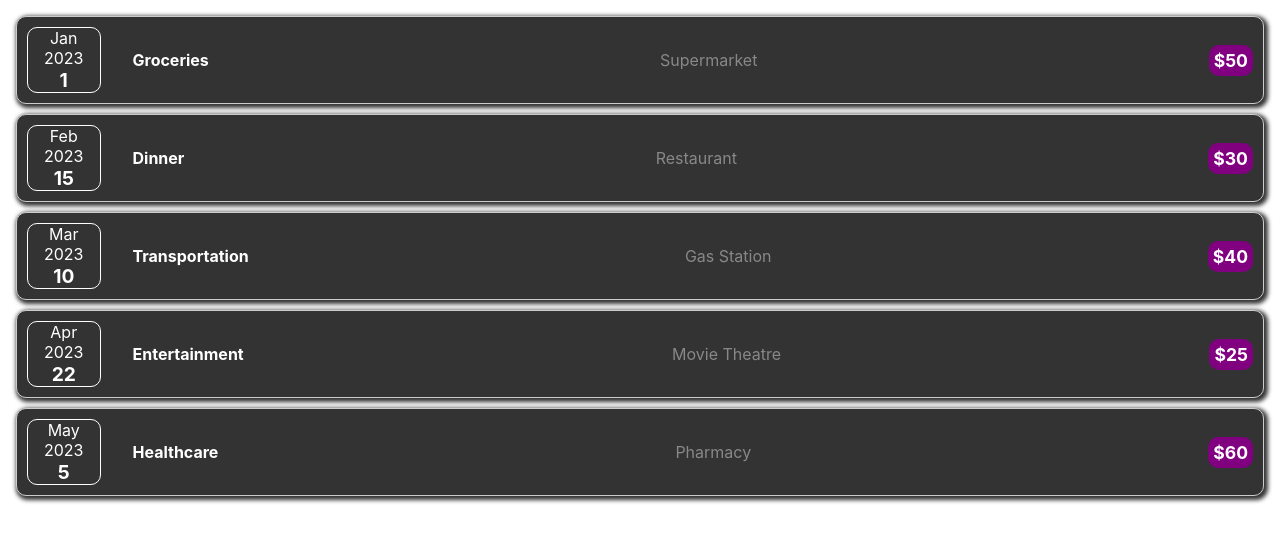
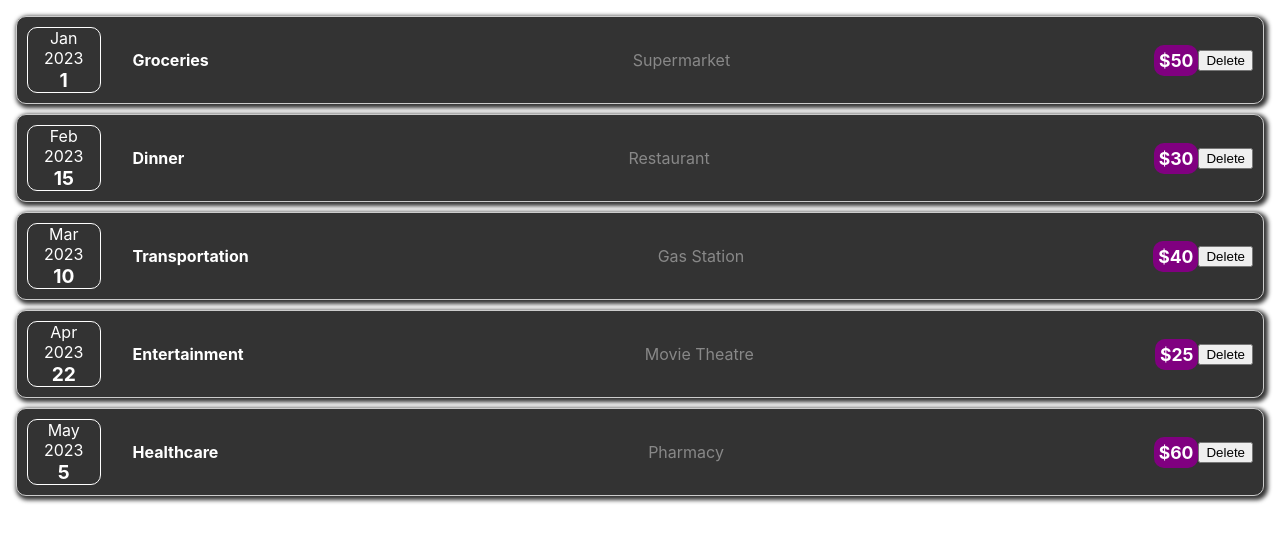
Before and after one commit to venukommineni615/Expense-app, a React (Create React App) app: page / in a window 1280 px wide. Shown: the top 542 px of the page. Built offline with nearby package versions, Linux system fonts and the light colour scheme.

Commit message:
delete button is added

```diff
--- a/src/components/Expenses/ExpenseItems.js
+++ b/src/components/Expenses/ExpenseItems.js
@@ -2,12 +2,16 @@ import "./ExpenseItems.css"
 import ExpenseDate from "./ExpenseDate"
 import ExpenseDetails from "./ExpenseDetails"
 const ExpenseItems=(props)=>{
+    const deleteElement=(event)=>{
+        event.target.parentElement.remove()
+    }
     return(
         <div className='expense-item'>
 
         <ExpenseDate date ={props.date} />
 
         <ExpenseDetails amount={props.amount}  location={props.location}   title={props.title} expense={props.expense} />
+        <button onClick={deleteElement}>Delete</button>
 
         </div>
     )
```
